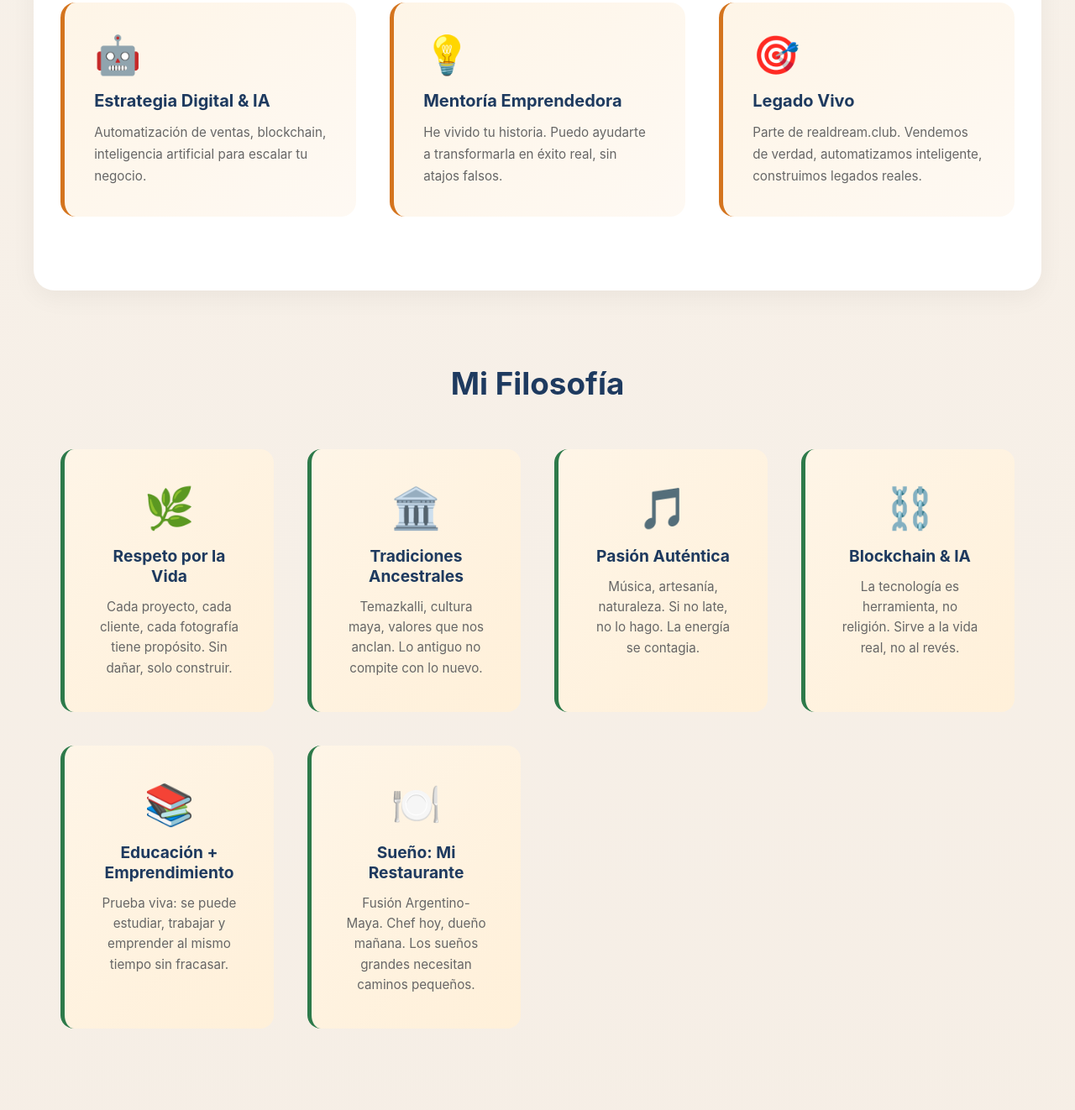
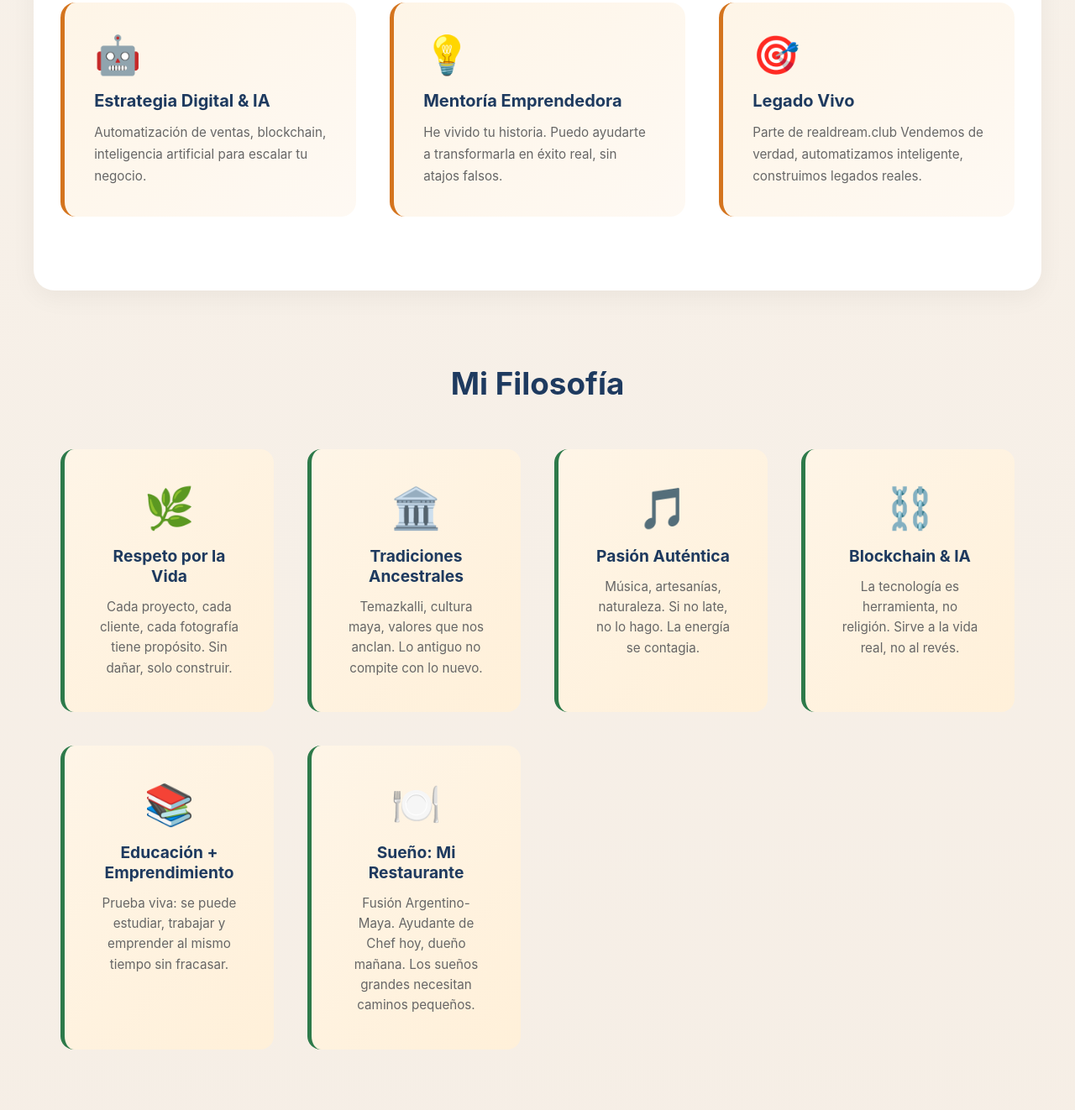
Before and after one commit to marckpersonal/Ehecalt-Campos, a plain HTML site: page index.html in a window 1280 px wide. Shown: the part 3638-4960 px from the top of the page at 84% size. Drawn offline with Linux system fonts and the light colour scheme.

Commit message:
Update titles and descriptions in index.html

```diff
--- a/index.html
+++ b/index.html
@@ -4,7 +4,7 @@
     <meta charset="UTF-8">
     <meta name="viewport" content="width=device-width, initial-scale=1.0">
     <meta name="description" content="Ehecalt Campos - Fotógrafo, Chef, Emprendedor. De perder esperanza a construir un legado. Fotografía audiovisual, turismo, blockchain y IA. HUB CUZAMIL.">
-    <title>Ehecalt Campos | Fotógrafo & Chef Emprendedor | HUB CUZAMIL</title>
+    <title>Ehecalt Campos | Fotógrafo & Ayudante de Chef Emprendedor | HUB CUZAMIL</title>
     <style>
         * {
             margin: 0;
@@ -692,7 +692,7 @@
             <div class="service-card">
                 <div class="service-icon">🎯</div>
                 <h3>Legado Vivo</h3>
-                <p>Parte de realdream.club. Vendemos de verdad, automatizamos inteligente, construimos legados reales.</p>
+                <p>Parte de realdream.club Vendemos de verdad, automatizamos inteligente, construimos legados reales.</p>
             </div>
         </div>
     </section>
@@ -713,7 +713,7 @@
             <div class="value-box">
                 <div class="value-emoji">🎵</div>
                 <h3>Pasión Auténtica</h3>
-                <p>Música, artesanía, naturaleza. Si no late, no lo hago. La energía se contagia.</p>
+                <p>Música, artesanías, naturaleza. Si no late, no lo hago. La energía se contagia.</p>
             </div>
             <div class="value-box">
                 <div class="value-emoji">⛓️</div>
@@ -728,7 +728,7 @@
             <div class="value-box">
                 <div class="value-emoji">🍽️</div>
                 <h3>Sueño: Mi Restaurante</h3>
-                <p>Fusión Argentino-Maya. Chef hoy, dueño mañana. Los sueños grandes necesitan caminos pequeños.</p>
+                <p>Fusión Argentino-Maya. Ayudante de Chef hoy, dueño mañana. Los sueños grandes necesitan caminos pequeños.</p>
             </div>
         </div>
     </section>
```
